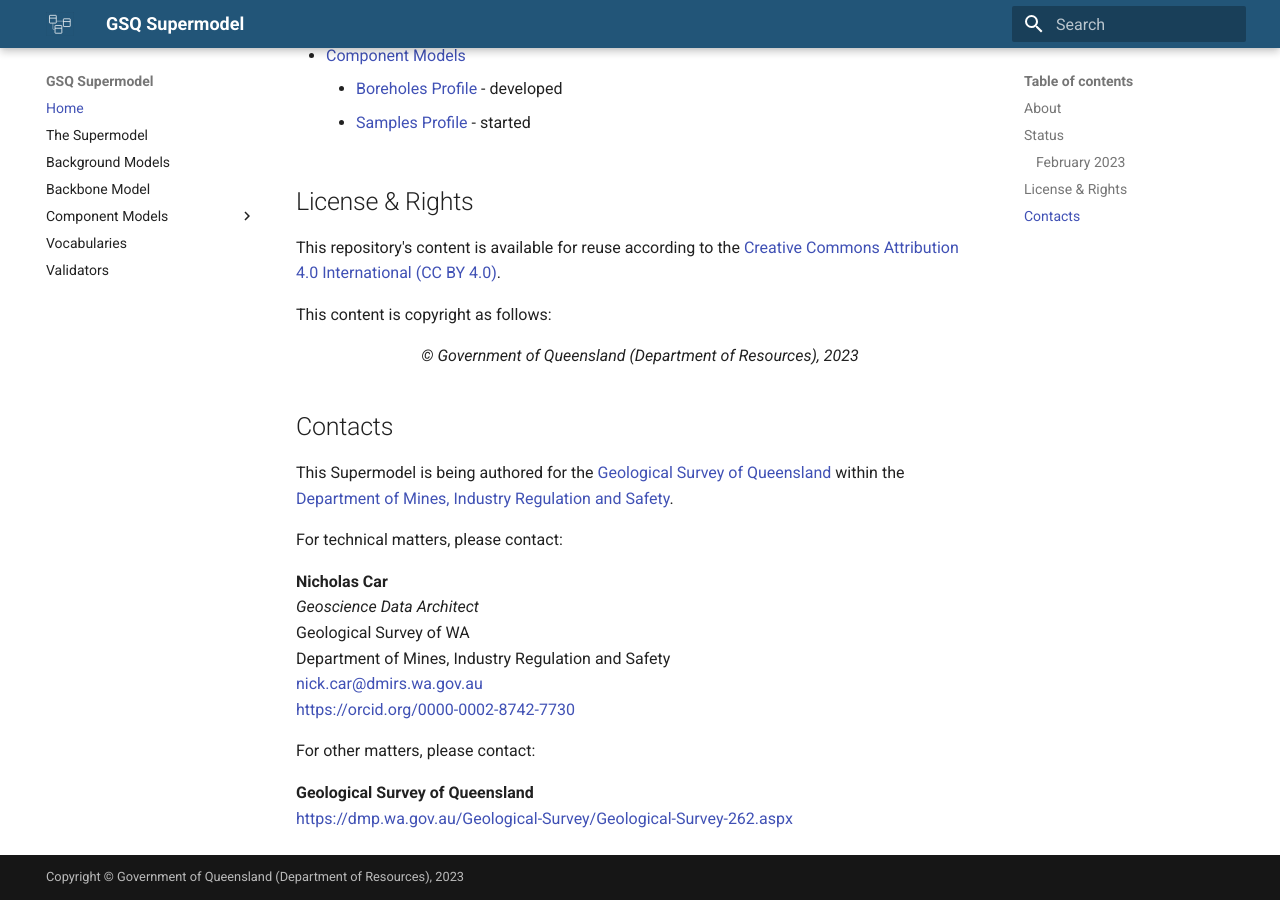
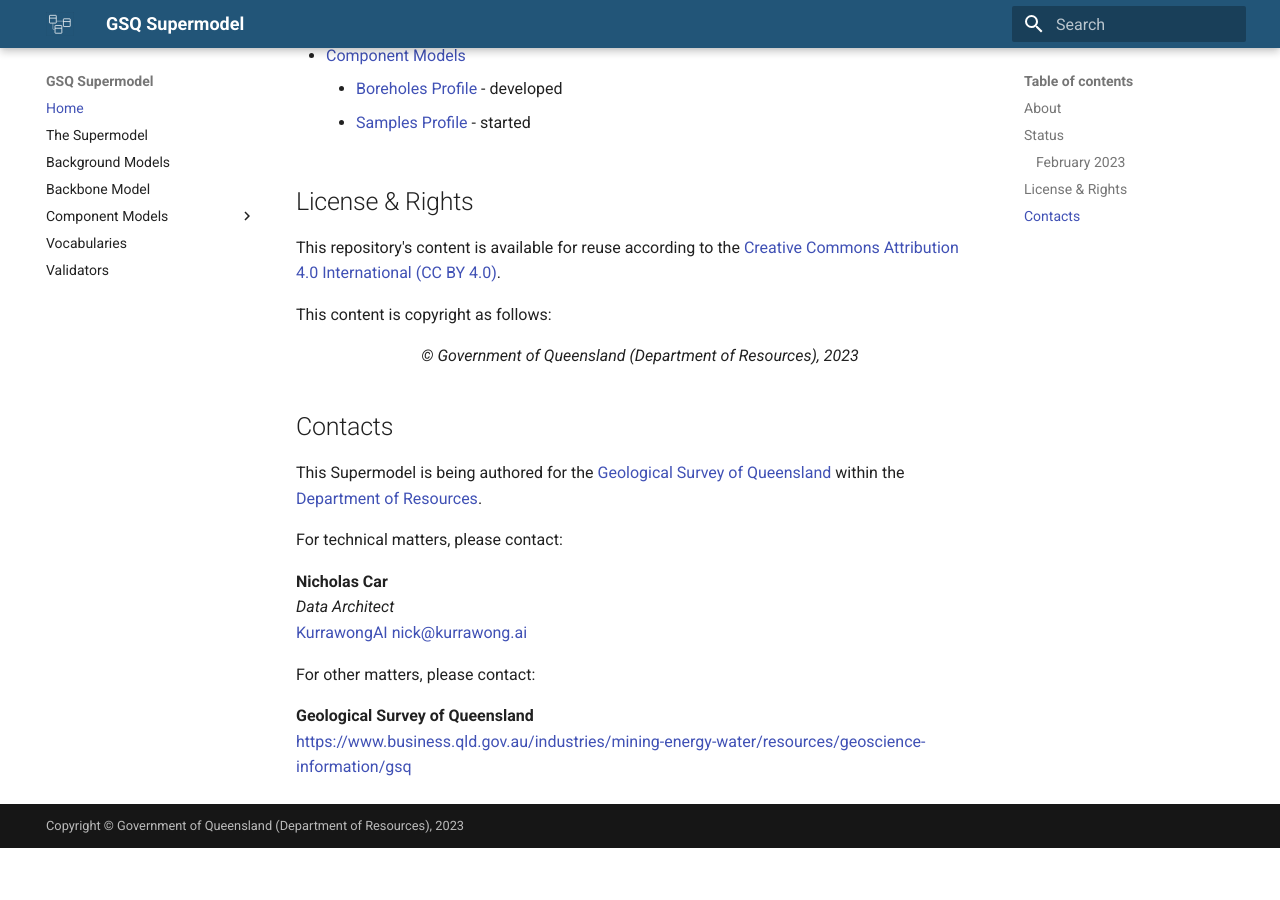
Before and after one commit to idn-au/idn-supermodel, an MkDocs documentation site: the page built from docs/index.md, in a window 1280 px wide and 900 px high, scrolled down 838 px. Built offline with MkDocs 1.6.1 and Material for MkDocs 9.7.7, drawn with Linux system fonts in a browser that asks for light colours; after the commit the page ends 1686 px from its top, so only the background shows below that.

Commit message:
contact details

```diff
--- a/docs/index.md
+++ b/docs/index.md
@@ -36,18 +36,16 @@ This content is copyright as follows:
 
 ## Contacts
 
-This Supermodel is being authored for the [Geological Survey of Queensland](https://dmp.wa.gov.au/Geological-Survey/Geological-Survey-262.aspx) within the [Department of Mines, Industry Regulation and Safety](https://www.dmirs.wa.gov.au).
+This Supermodel is being authored for the [Geological Survey of Queensland](https://www.business.qld.gov.au/industries/mining-energy-water/resources/geoscience-information/gsq) within the [Department of Resources](https://www.resources.qld.gov.au).
 
 For technical matters, please contact:
 
 **Nicholas Car**
-_Geoscience Data Architect_
-Geological Survey of WA
-Department of Mines, Industry Regulation and Safety
-<nick.car@dmirs.wa.gov.au>
-<https://orcid.org/0000-0002-8742-7730>
+_Data Architect_
+[KurrawongAI](https://kurrawong.ai)
+<nick@kurrawong.ai>
 
 For other matters, please contact:
 
 **Geological Survey of Queensland**
-<https://dmp.wa.gov.au/Geological-Survey/Geological-Survey-262.aspx>
+<https://www.business.qld.gov.au/industries/mining-energy-water/resources/geoscience-information/gsq>
```
